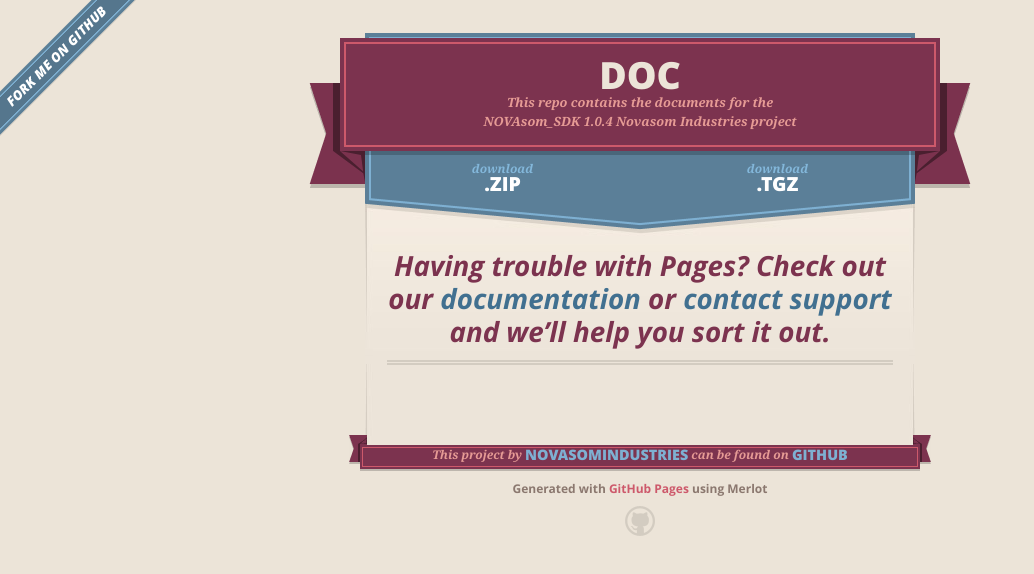
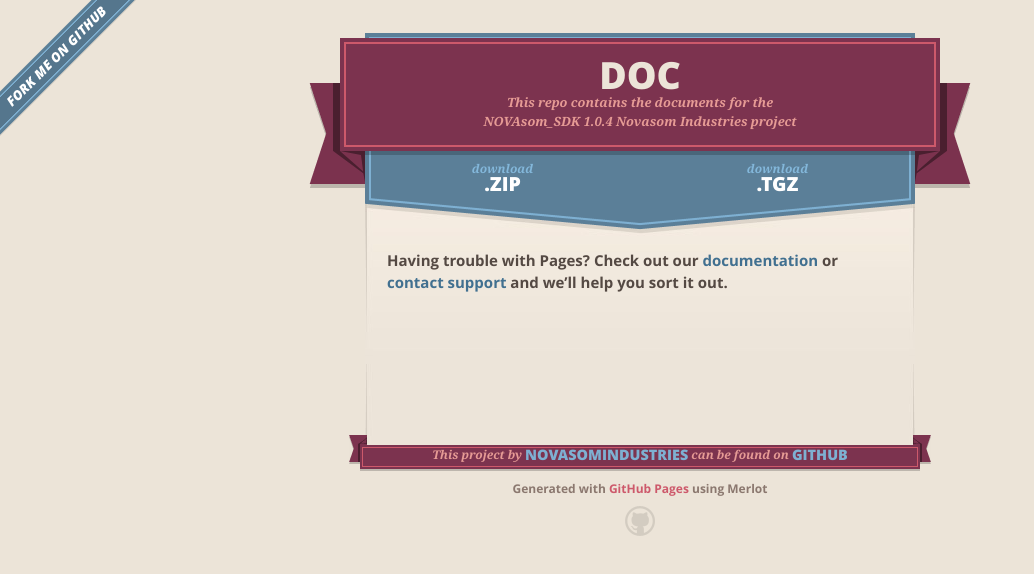
Before and after one commit to NovasomIndustries/Doc, a plain HTML site: page index.html in a window 1280 px wide. Shown: the whole page, without its empty margins (0-1034 px from the left). Drawn offline with nearby package versions, Linux system fonts and the light colour scheme.

Commit message:
Update index.html

```diff
--- a/index.html
+++ b/index.html
@@ -41,9 +41,8 @@
         </span>
       </section>
       <section id="main_content">
-        <h3>
           <span class="ribbon-inner">
-<h2>Having trouble with Pages? Check out our <a href="https://help.github.com/pages">documentation</a> or <a href="https://github.com/contact">contact support</a> and we’ll help you sort it out.</h2>
+          <h3>Having trouble with Pages? Check out our <a href="https://help.github.com/pages">documentation</a> or <a href="https://github.com/contact">contact support</a> and we’ll help you sort it out.</h3>
         </span>
       </section>
 
```
